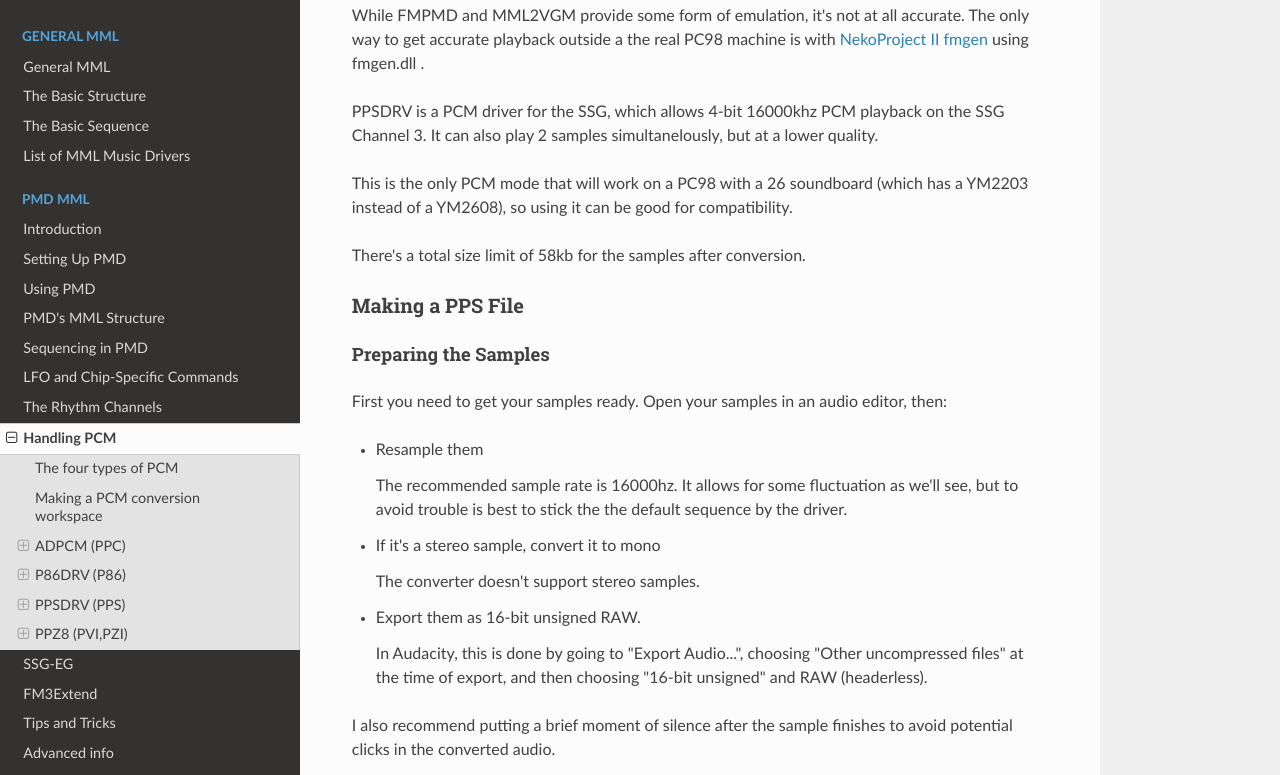
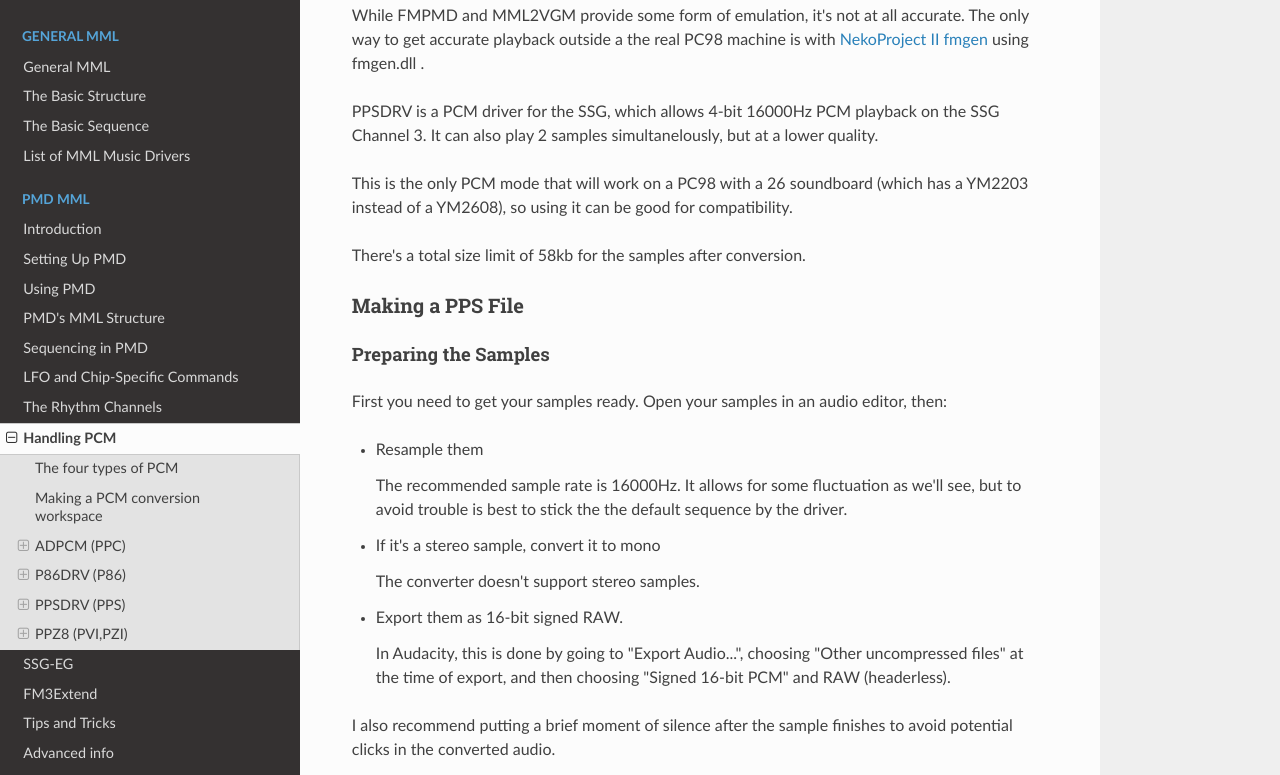
Before and after one commit to pedipanol/mml-guide, an MkDocs documentation site: the page built from docs/pmd/pcm.md, in a window 1280 px wide and 1400 px high, scrolled down 8742 px. Shown: the part 156-931 px from the top of the window. Built offline with MkDocs 1.6.1, drawn with Linux system fonts in a browser that asks for light colours; some of the changed text lies outside the part shown.

Commit message:
corrections and  hindsight

```diff
--- a/docs/pmd/pcm.md
+++ b/docs/pmd/pcm.md
@@ -53,7 +53,7 @@ Once the DOS folder is set up, get the following files:
 
 The optional .DOCs are good to have in case you want to troubleshoot something that might not be properly explained in here. Unfortunately, it's in japanese, so you'll need to use a translation tool if you don't understand the language.
 
-You'll also need an audio editor that can change sample rates and export unsigned 16-bit RAW audio, depending on the PCM type. For this tutorial, I'll use Audacity.
+You'll also need an audio editor that can change sample rates and export signed 16-bit RAW audio. For this tutorial, I'll use Audacity.
 
 ## ADPCM (PPC)
 
@@ -83,9 +83,9 @@ First, you need to get your samples ready. Open your samples in an audio editor,
 
     The converter doesn't support stereo samples. It will still accept them, but the sample channels will be stacked or interlaced.
 
-- Export them as 16-bit unsigned RAW.
+- Export them as 16-bit signed RAW.
 
-    In Audacity, this is done by going to "Export Audio...", choosing "Other uncompressed files" at the time of export, and then choosing "16-bit unsigned" and "RAW (headerless).
+    In Audacity, this is done by going to "Export Audio...", choosing "Other uncompressed files" at the time of export, and then choosing "Signed 16-bit PCM" and "RAW (headerless).
 
 
 I also recommend putting a brief moment of silence after the sample finishes to avoid potential clicks in the converted audio.
@@ -210,9 +210,9 @@ First you need to get your samples ready. Open your samples in an audio editor,
 
     The converter doesn't support stereo samples. It will still accept them, but the sample channels will be stacked or interlaced.
 
-- Export them as 16-bit unsigned RAW.
+- Export them as 16-bit signed RAW.
 
-    In Audacity, this is done by going to "Export Audio...", choosing "Other uncompressed files" at the time of export, and then choosing "16-bit unsigned" and RAW (headerless).
+    In Audacity, this is done by going to "Export Audio...", choosing "Other uncompressed files" at the time of export, and then choosing "Signed 16-bit PCM" and RAW (headerless).
 
 I also recommend putting a brief moment of silence after the sample finishes to avoid potential clicks in the converted audio.
 
@@ -346,7 +346,7 @@ This is the most complex PCM mode to work with and the most limited in many ways
 While FMPMD and MML2VGM provide some form of emulation, it's not at all accurate. The only way to get accurate playback outside a the real PC98 machine is with [NekoProject II fmgen](./setup.md#nekoproject-ii-fmgen-windows) using fmgen.dll .
 
 
-PPSDRV is a PCM driver for the SSG, which allows 4-bit 16000khz PCM playback on the SSG Channel 3. It can also play 2 samples simultanelously, but at a lower quality.
+PPSDRV is a PCM driver for the SSG, which allows 4-bit 16000Hz PCM playback on the SSG Channel 3. It can also play 2 samples simultanelously, but at a lower quality.
 
 This is the only PCM mode that will work on a PC98 with a 26 soundboard (which has a YM2203 instead of a YM2608), so using it can be good for compatibility.
 
@@ -360,15 +360,15 @@ First you need to get your samples ready. Open your samples in an audio editor,
 
 - Resample them
 
-    The recommended sample rate is 16000hz. It allows for some fluctuation as we'll see, but to avoid trouble is best to stick the the default sequence by the driver.
+    The recommended sample rate is 16000Hz. It allows for some fluctuation as we'll see, but to avoid trouble is best to stick the the default sequence by the driver.
 
 - If it's a stereo sample, convert it to mono
 
     The converter doesn't support stereo samples.
 
-- Export them as 16-bit unsigned RAW.
+- Export them as 16-bit signed RAW.
 
-    In Audacity, this is done by going to "Export Audio...", choosing "Other uncompressed files" at the time of export, and then choosing "16-bit unsigned" and RAW (headerless).
+    In Audacity, this is done by going to "Export Audio...", choosing "Other uncompressed files" at the time of export, and then choosing "Signed 16-bit PCM" and RAW (headerless).
 
 I also recommend putting a brief moment of silence after the sample finishes to avoid potential clicks in the converted audio.
 
@@ -538,9 +538,9 @@ First you need to get your samples ready. Open your samples in an audio editor,
 
     The converter doesn't support stereo samples.
 
-- Export them as 16-bit unsigned RAW.
+- Export them as 16-bit signed RAW.
 
-    In Audacity, this is done by going to "Export Audio...", choosing "Other uncompressed files" at the time of export, and then choosing "16-bit unsigned" and RAW (headerless).
+    In Audacity, this is done by going to "Export Audio...", choosing "Other uncompressed files" at the time of export, and then choosing "Signed 16-bit PCM" and RAW (headerless).
 
 I also recommend putting a brief moment of silence after the sample finishes to avoid potential clicks in the converted audio.
 
```
Also changed, not shown: other parts of docs/pmd/pcm.md (+5 -5 lines), docs/pmd/structure.md (+3 -1 lines), docs/pmd/usage.md (+2 -2 lines), docs/structure.md (+6 -0 lines).
